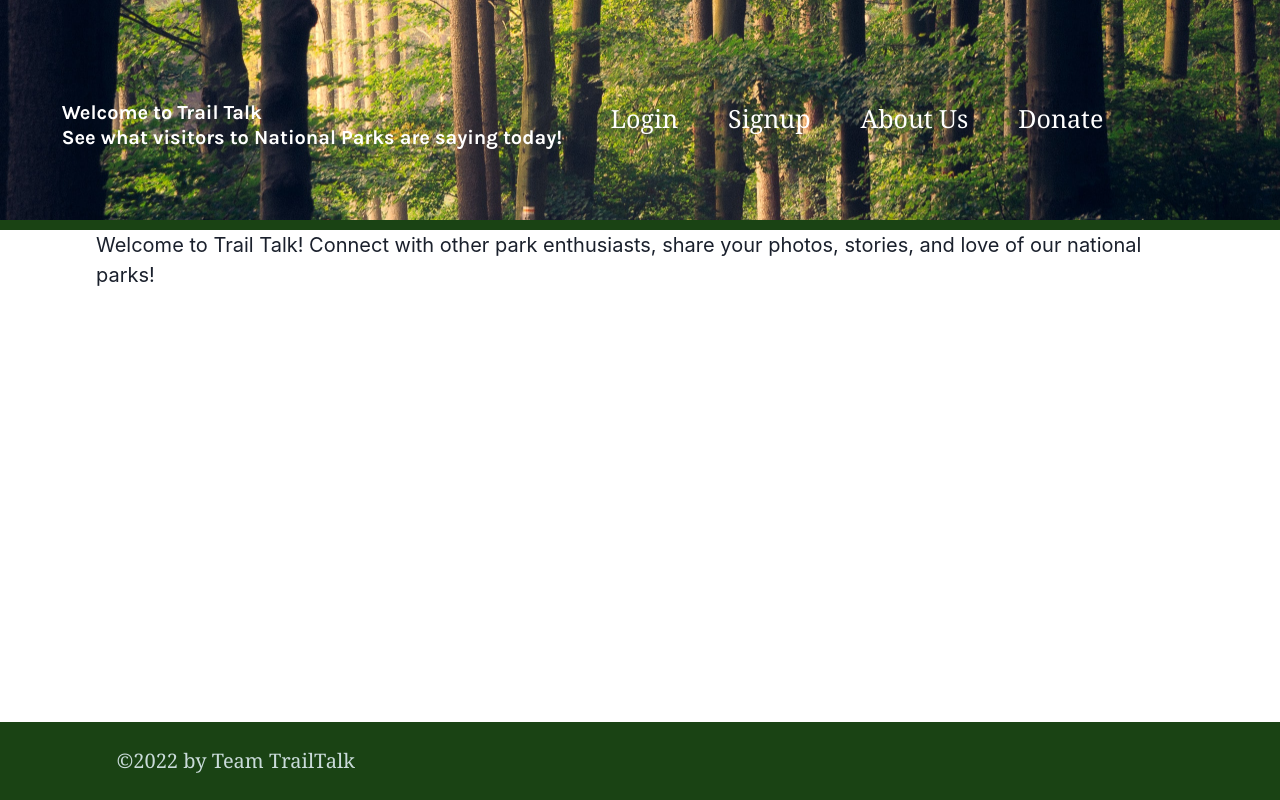
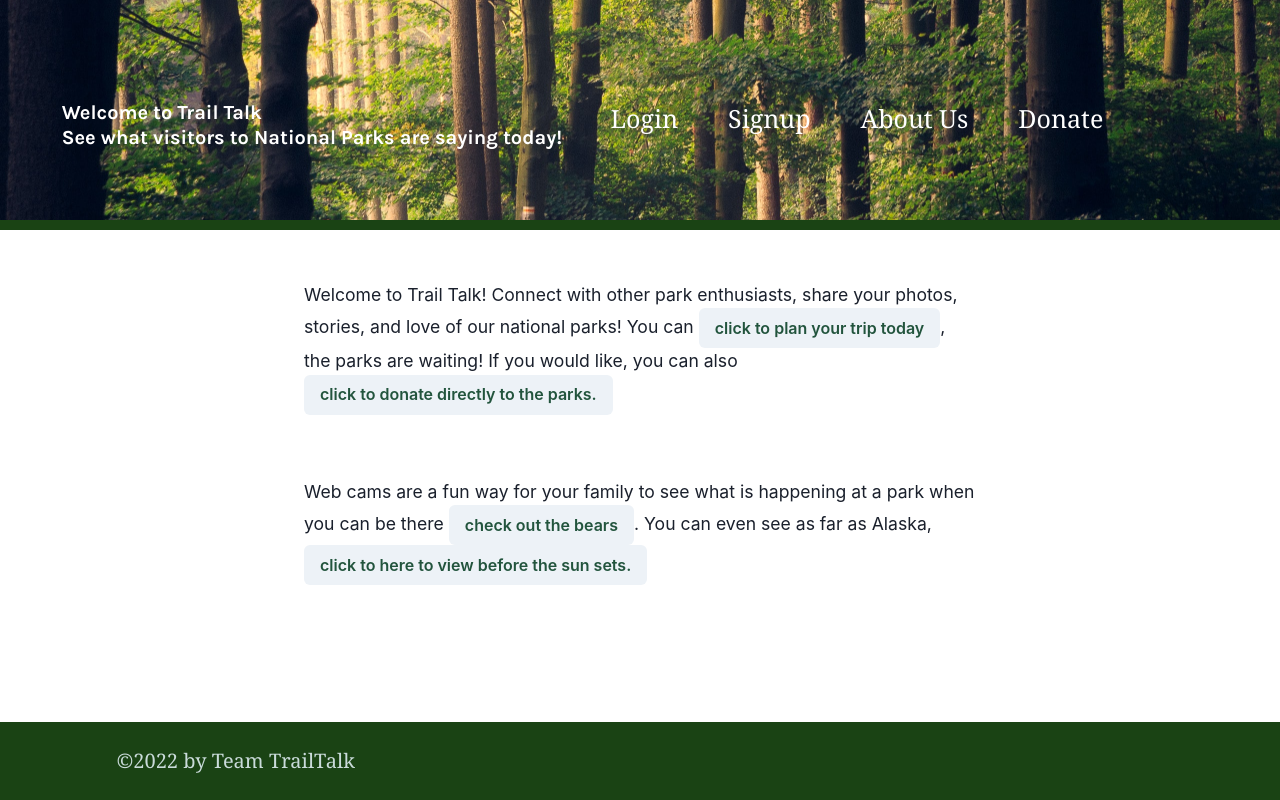
Before and after one commit to trm621/national-park-social-app, a React (Create React App) app in the folder client/: page /about-us in a window 1280 px wide. Built offline with nearby package versions, Linux system fonts and the light colour scheme.

Commit message:
about and donation buttons

```diff
--- a/client/src/index.css
+++ b/client/src/index.css
@@ -31,6 +31,7 @@ body {
   background-position: 90%;
   color:#ffffff;
   border-bottom: 10px solid var(--secondary);
+  margin-bottom: 20px;
 }
 
 .header-container {
--- a/client/src/pages/About.js
+++ b/client/src/pages/About.js
@@ -1,10 +1,50 @@
-import React from 'react';
+import React from "react";
+import { Link, Text, Button, Container, Box } from "@chakra-ui/react";
+
 
 const About = () => {
   return (
-    <div>
-      Welcome to Trail Talk! Connect with other park enthusiasts, share your photos, stories, and love of our national parks!
-    </div>
+    <Container maxW= "container.md">
+      <Box borderRadius='lg' padding='8'>
+    <Text>
+      Welcome to Trail Talk! Connect with other park enthusiasts, share your
+      photos, stories, and love of our national parks! You can {" "}
+      <Link
+        color="green.800"
+        href="https://www.nps.gov/planyourvisit/index.htm"
+      >
+        <Button>click to plan your trip today</Button>
+      </Link>
+      , the parks are waiting!  If you would like, you can also
+      {" "}
+      <Link
+        color="green.800"
+        href="https://give.nationalparks.org/site/Donation2?df_id=3144&mfc_pref=T&3144.donation=form1"
+      >
+        <Button>click to donate directly to the parks.</Button>
+      </Link>
+    </Text>
+    </Box>
+    <Box borderRadius='lg' padding='8'>
+    <Text>
+      Web cams are a fun way for your family to see what is happening at a park when you can be there {" "}
+      <Link
+        color="green.800"
+        href="https://explore.org/livecams/brown-bears/brown-bear-salmon-cam-brooks-falls"
+      >
+        <Button>check out the bears</Button>
+      </Link>
+      . You can even see as far as Alaska,
+      {" "}
+      <Link
+        color="green.800"
+        href="https://explore.org/livecams/zen-den/dumpling-mountain-brown-bear-salmon-cams"
+      >
+        <Button>click to here to view before the sun sets.</Button>
+      </Link>
+    </Text>
+    </Box>
+    </Container>
   );
 };
 
--- a/client/src/pages/Donation.js
+++ b/client/src/pages/Donation.js
@@ -2,6 +2,7 @@
 import React from 'react';
 //import { v4 as uuidv4 } from 'uuid';
 import StripeCheckout from 'react-stripe-checkout';
+import { Container, Button, Box } from "@chakra-ui/react";
 //import DonationForm from './components/DonationForm'
 
 // import Auth from '../utils/auth';
@@ -26,18 +27,21 @@ const Donation = () => {
     // })
     // .then(result => res.status(200).json(result))
     // .catch(err =>console.log(err))
-    <div>
+
+      <Container maxW= "container.md">
+        <Box borderRadius='lg' padding='8'>
        <h1>Make a donation to a National Park</h1>
-
        <form action="/create-checkout-session" method="POST">
        {/* <button type="submit" id="checkout-button">Checkout</button> */}
        </form>
        {/* <h3>Did you forget to complete your donation?</h3> */}
        <StripeCheckout stripeKey="" token="" name="Donation">
-         <button>Support a Park Today</button>
+         <Button colorScheme='green'>Support a National Park Today</Button>
        </StripeCheckout>
        <h3>We appreciate your donation!</h3>
-    </div>
+       </Box>
+       </Container>
+
   );
 };
 
--- a/package.json
+++ b/package.json
@@ -14,5 +14,8 @@
   "license": "ISC",
   "devDependencies": {
     "concurrently": "^5.1.0"
+  },
+  "dependencies": {
+    "@chakra-ui/icons": "^1.1.7"
   }
 }
```
Also changed, not shown: 1 other file (tests, documents, lock files or other folders).
